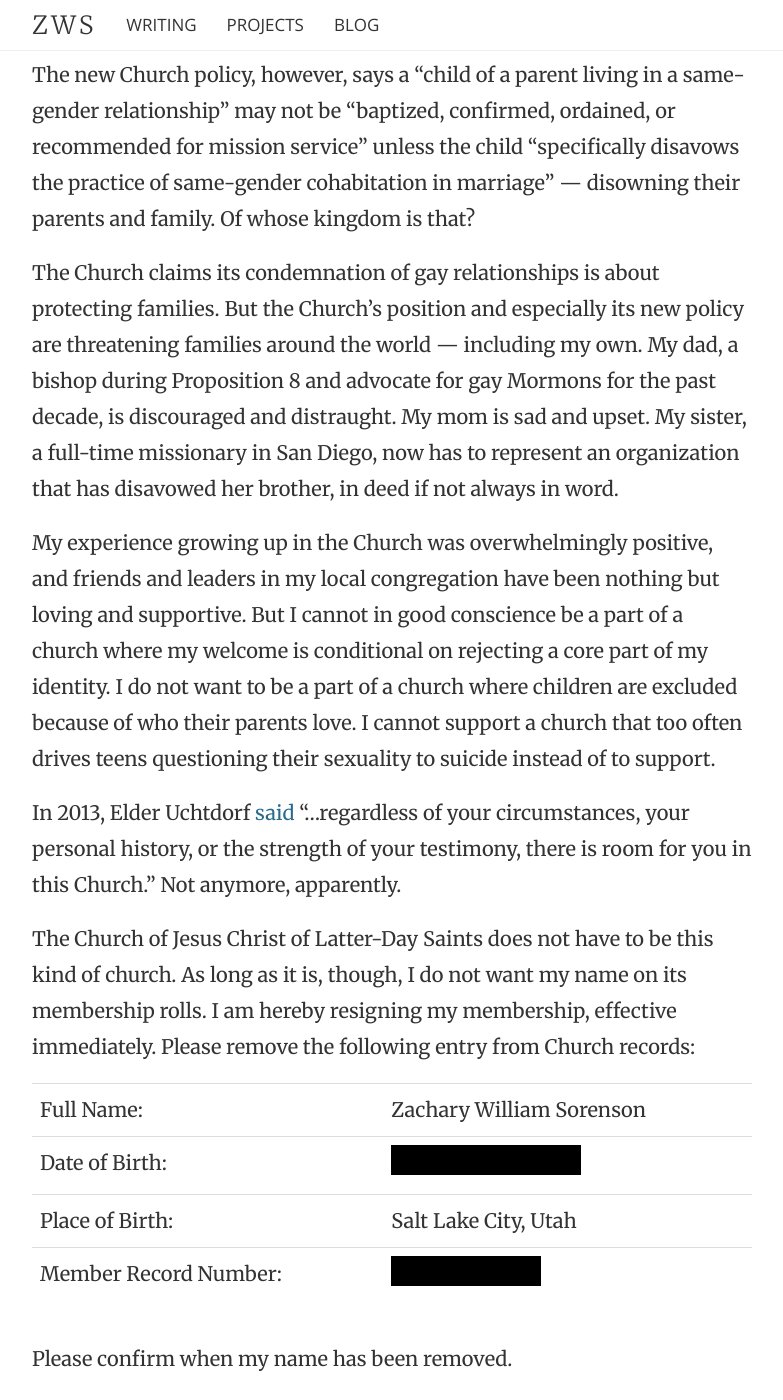
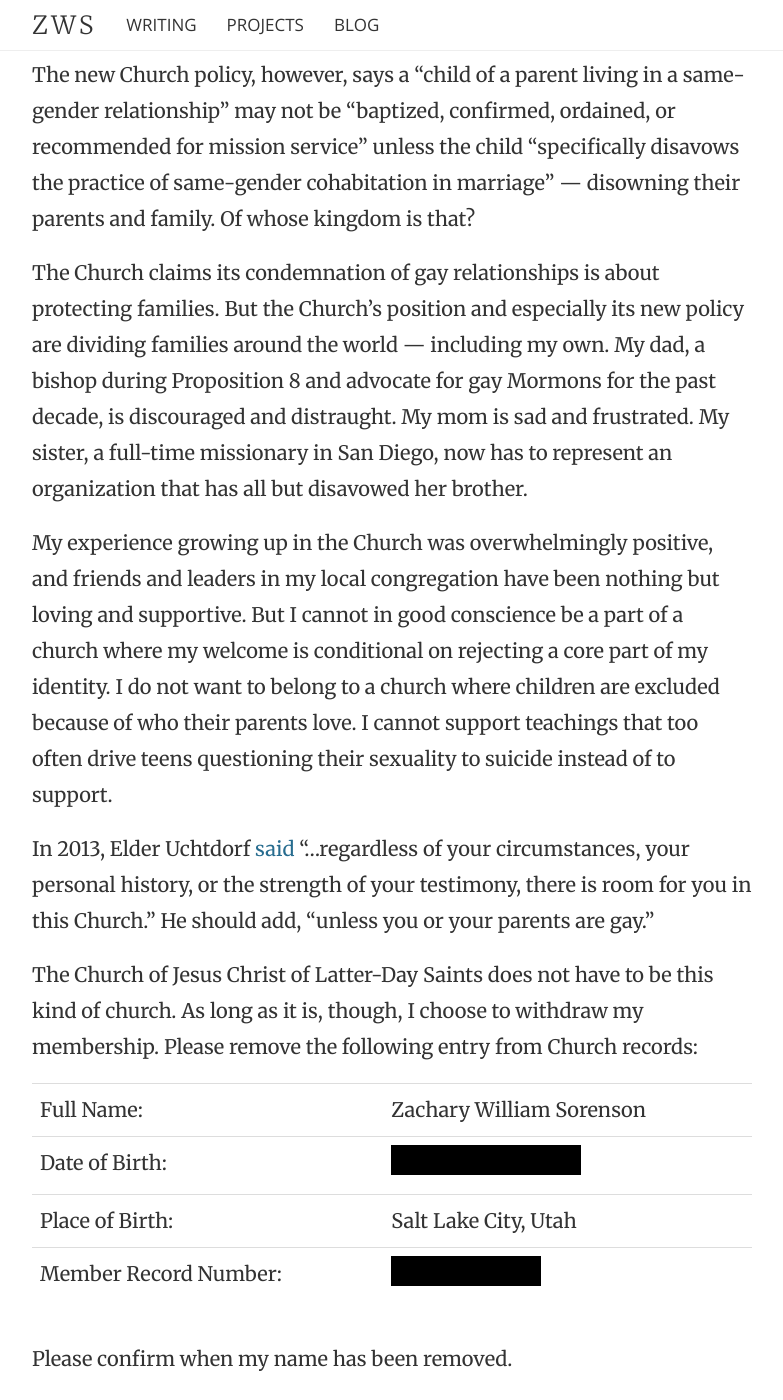
Before and after one commit to zwsorenson/zwsorenson.github.io, a Jekyll site: the page built from _posts/2015-11-11-letter-to-dallin-h-oaks.md, in a window 1280 px wide and 1400 px high, scrolled down 1838 px. Shown: the whole window, without its empty margins (248-1031 px from the left). Built offline with Jekyll 4.4.1, drawn with Linux system fonts in a browser that asks for light colours; nearby versions of some CDN libraries; comment, search, counter and statistics services are not loaded.

Commit message:
tweaks from mom

```diff
--- a/_posts/2015-11-11-letter-to-dallin-h-oaks.md
+++ b/_posts/2015-11-11-letter-to-dallin-h-oaks.md
@@ -61,31 +61,27 @@ parents and family. Of whose kingdom is that?
 
 The Church claims its condemnation of gay relationships is about
 protecting families. But the Church’s position and especially its new
-policy are threatening families around the world — including my own. My
+policy are dividing families around the world — including my own. My
 dad, a bishop during Proposition 8 and advocate for gay Mormons for the
-past decade, is discouraged and distraught. My mom is sad and upset. My
+past decade, is discouraged and distraught. My mom is sad and frustrated. My
 sister, a full-time missionary in San Diego, now has to represent an
-organization that has disavowed her brother, in deed if not always in word.
+organization that has all but disavowed her brother.
 
 My experience growing up in the Church was overwhelmingly positive, and
 friends and leaders in my local congregation have been nothing but
 loving and supportive. But I cannot in good conscience be a part of a
 church where my welcome is conditional on rejecting a core part of my
-identity. I do not want to be a part of a church where children are
-excluded because of who their parents love. I cannot support a church
-that too often drives teens questioning their sexuality to suicide instead of to
+identity. I do not want to belong to a church where children are
+excluded because of who their parents love. I cannot support teachings that too often drive teens questioning their sexuality to suicide instead of to
 support.
 
 In 2013, Elder Uchtdorf
 [said](https://www.lds.org/general-conference/2013/10/come-join-with-us?lang=eng&clang=ase)
 “...regardless of your circumstances, your personal history, or the
-strength of your testimony, there is room for you in this Church.” Not
-anymore, apparently.
+strength of your testimony, there is room for you in this Church.” He should add, "unless you or your parents are gay."
 
 The Church of Jesus Christ of Latter-Day Saints does not have to be this
-kind of church. As long as it is, though, I do not want my name on its
-membership rolls. I am hereby resigning my membership, effective
-immediately. Please remove the following entry from Church records:
+kind of church. As long as it is, though, I choose to withdraw my membership. Please remove the following entry from Church records:
 
 <table class="table">
     <tr>
```
